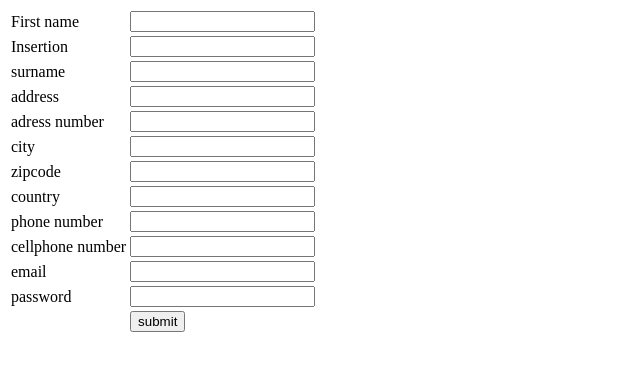
After one commit to DeYoran/fotosjaak, a PHP site: page /register.php in a window 1280 px wide. The commit adds this page. Shown: the top 371 px of the page, without its empty margins (0-640 px from the left). Run offline with PHP 8.4, Linux system fonts and the light colour scheme.

Commit message:
zie logboek bij 12-11-12

```diff
--- /dev/null
+++ b/register.php
@@ -0,0 +1,83 @@
+<?php
+if(isset($_POST['submit']))
+{
+	//het pad naar de loginclass
+	require_once('classes/loginclass.php');
+	//code om op te slaan
+	if (loginclass::emailaddress_exists($_POST['username']))
+	{
+		/*meld dat emailadres bestaat*/
+		/*stuur terug naar */
+		echo "there already has been made an account using this emailaddress,<br>
+			  please use another address.<br>
+			  you'll be send to the registrationpage";
+	}
+	else
+	{
+		/*schrijf gegevens naar database*/
+		/*stuur email met activatielink*/
+		echo "false";
+	}
+}
+else
+{
+?>
+<form action='register.php' method='post'>
+	<table>
+		<tr>
+			<td>First name</td>
+			<td><input type='text' name = 'first name'></td>
+		</tr>
+		<tr>
+			<td>Insertion</td>
+			<td><input type='text' name = 'insertion'></td>
+		</tr>
+		<tr>
+			<td>surname</td>
+			<td><input type='text' name = 'surname'></td>
+		</tr>
+		<tr>
+			<td>address</td>
+			<td><input type='text' name = 'adress'></td>
+		</tr>
+		<tr>
+			<td>adress number</td>
+			<td><input type='text' name = 'adress number'></td>
+		</tr>
+		<tr>
+			<td>city</td>
+			<td><input type='text' name = 'city'></td>
+		</tr>
+		<tr>
+			<td>zipcode</td>
+			<td><input type='text' name = 'zipcode'></td>
+		</tr>
+		<tr>
+			<td>country</td>
+			<td><input type='text' name = 'country'></td>
+		</tr>
+		<tr>
+			<td>phone number</td>
+			<td><input type='text' name = 'phonenumber'></td>
+		</tr>
+		<tr>
+			<td>cellphone number</td>
+			<td><input type='text' name = 'cellnumber'></td>
+		</tr>
+		<tr>
+			<td>email</td>
+			<td><input type='text' name = 'username'></td>
+		</tr>
+		<tr>
+			<td>password</td>
+			<td><input type='password' name = 'password'></td>
+		</tr>
+		<tr>
+			<td></td>
+			<td><input type='submit' name = 'submit' value = 'submit'></td>
+		</tr>
+	</table>
+</form>
+<?php
+}
+?>
```
Also changed, not shown: classes/loginclass.php (+30 -4 lines), index.php (+29 -3 lines).
